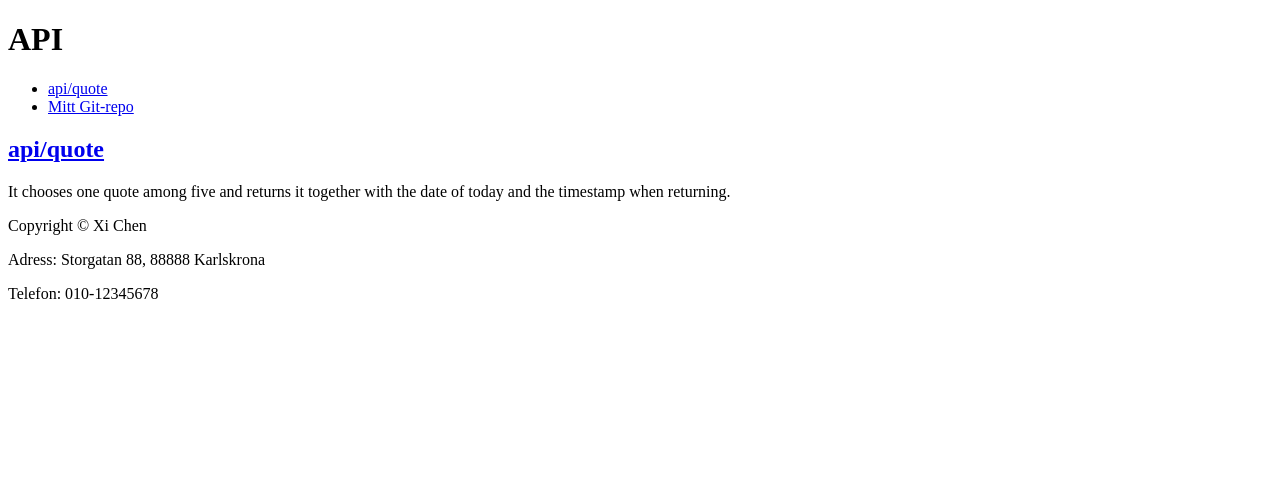
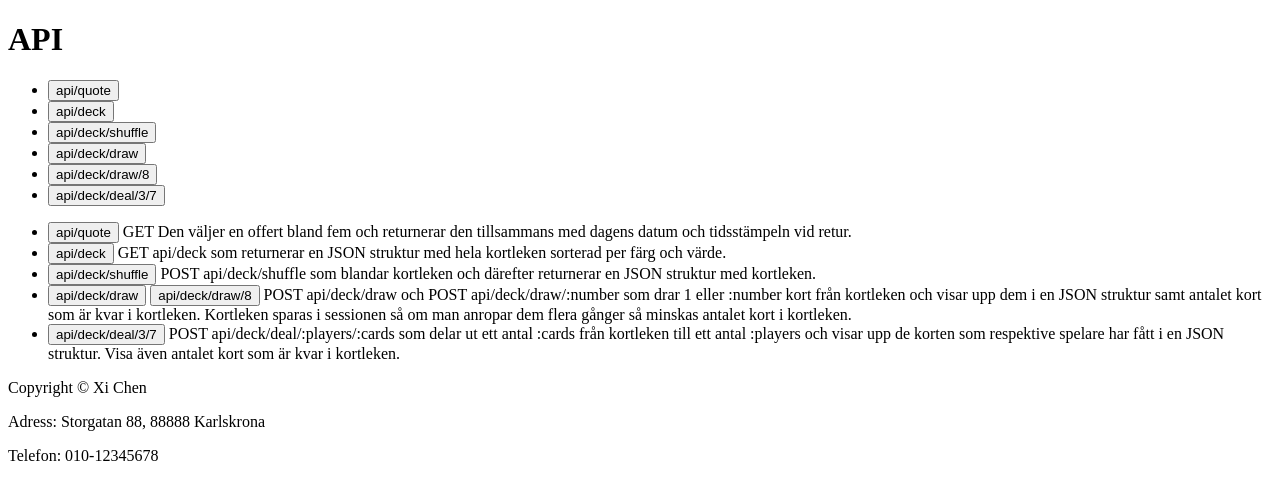
Before and after one commit to guschenxi/BTH_DV1608_mvc, a Symfony app: template templates/api.html.twig in a window 1280 px wide. Shown: the part 150-650 px from the top of the page. Run offline with Twig, Linux system fonts and the light colour scheme; the template is opened without the code that fills it, so the values that code supplies are empty; some libraries are stand-ins or nearby versions.

Commit message:
Added route POST api/deck/deal/:players/:cards. Created API-sidan with form and buttons for all api-functions. Updated card-home-page with explanation of the classes and added UML-diagram.

```diff
--- a/templates/api.html.twig
+++ b/templates/api.html.twig
@@ -1,21 +1,86 @@
 {% extends "base.html.twig" %}
 
-{% block title %}About{% endblock %}
+{% block title %}API{% endblock %}
 
 {% block body %}
     <h1>API</h1>
+    <form method="post" action="">
     <div class="wrapper">
+
     	<div class="wrapper-sidebar">
     	    <ul>
-			    <li><a href="/api/quote/">api/quote</a></li>
-			    <li><a href="https://github.com/guschenxi">Mitt Git-repo</a></li>
+			    <li>
+			        <input type="submit" name="do_it" value="api/quote"
+						onClick="this.form.action='/api/quote';this.form.method='get';"
+					>
+			    </li>
+			    <li>
+			        <input type="submit" name="do_it" value="api/deck"
+						onClick="this.form.action='{{ path('api_deck') }}';this.form.method='get';"
+					>
+			    </li>
+			    <li>
+			        <input type="submit" name="do_it" value="api/deck/shuffle"
+						onClick="this.form.action='{{ path('api_deck_shuffle') }}';this.form.method='post';"
+					>
+			    </li>
+			    <li>
+			        <input type="submit" name="do_it" value="api/deck/draw"
+						onClick="this.form.action='{{ path('api_deck_draw') }}';this.form.method='post';"
+					>
+			    </li>
+			    <li>
+			        <input type="submit" name="do_it" value="api/deck/draw/8"
+						onClick="this.form.action='/api/deck/draw/8';this.form.method='post';"
+					>
+			    </li>
+			    <li>
+			        <input type="submit" name="do_it" value="api/deck/deal/3/7"
+						onClick="this.form.action='/api/deck/deal/3/7';this.form.method='post';"
+					>
+			    </li>
 			</ul>
 		</div>
     	<div class="wrapper-content">
-			<a href="/api/quote/"><h2>api/quote</h2></a>
-			It chooses one quote among five and returns it together with the date of today and the timestamp when returning.
+			<ul>
+			    <li>
+					<input type="submit" name="do_it" value="api/quote"
+						onClick="this.form.action='/api/quote';this.form.method='get';"
+					>
+						GET Den väljer en offert bland fem och returnerar den tillsammans med dagens datum och tidsstämpeln vid retur.
+				</li>
+				<li>
+					<input type="submit" name="do_it" value="api/deck"
+						onClick="this.form.action='{{ path('api_deck') }}';this.form.method='get';"
+					>
+				 	GET api/deck som returnerar en JSON struktur med hela kortleken sorterad per färg och värde.
+				</li>
+				<li>
+					<input type="submit" name="do_it" value="api/deck/shuffle"
+						onClick="this.form.action='{{ path('api_deck_shuffle') }}';this.form.method='post';"
+					>
+					POST api/deck/shuffle som blandar kortleken och därefter returnerar en JSON struktur med kortleken.
+				</li>
+				<li>
+					<input type="submit" name="do_it" value="api/deck/draw"
+						onClick="this.form.action='{{ path('api_deck_draw') }}';this.form.method='post';"
+					>
+					<input type="submit" name="do_it" value="api/deck/draw/8"
+						onClick="this.form.action='/api/deck/draw/8';this.form.method='post';"
+					>
 
-			</a>
+					POST api/deck/draw och POST api/deck/draw/:number som drar 1 eller :number kort från kortleken och visar upp dem i en JSON struktur samt antalet kort som är kvar i kortleken. Kortleken sparas i sessionen så om man anropar dem flera gånger så minskas antalet kort i kortleken.
+				</li>
+				<li>
+					<input type="submit" name="do_it" value="api/deck/deal/3/7"
+						onClick="this.form.action='/api/deck/deal/3/7';this.form.method='post';"
+					>
+
+					POST api/deck/deal/:players/:cards som delar ut ett antal :cards från kortleken till ett antal :players och visar upp de korten som respektive spelare har fått i en JSON struktur. Visa även antalet kort som är kvar i kortleken.
+				</li>
+			</ul>
     	</div>
+
 	</div>
+</form>
 {% endblock %}
--- a/templates/card.base.html.twig
+++ b/templates/card.base.html.twig
@@ -20,10 +20,13 @@
 		</header>
         <nav>
             <ul>
-				<li><a href="{{ path('card_start') }}">Home</a></li>
+				<li><a href="{{ path('home') }}">Home</a></li>
+				<li><a href="{{ path('card_start') }}">Card Home</a></li>
 				<li><a href="{{ path('card_deck') }}">Deck</a></li>
 				<li><a href="{{ path('card_shuffle') }}">Shuffle</a></li>
 				<li><a href="{{ path('card_draw') }}">Draw</a></li>
+				<li><a href="/card/draw/5">Draw/5</a></li>
+				<li><a href="/card/deck/deal/3/5">Deal/3/5</a></li>
 			</ul>
         </nav>
 
--- a/templates/home.html.twig
+++ b/templates/home.html.twig
@@ -5,5 +5,5 @@
 {% block body %}
     <h1>Home</h1>
     <p>Student xich23</p>
-    <img src="{{ asset('img/me.webp') }}" alt="">
+    <img src="{{ asset('img/me.webp') }}" alt="my profile picture">
 {% endblock %}
```
Also changed, not shown: assets/styles/app.css (+6 -1 lines), src/Controller/APIController.php (+44 -20 lines), templates/card/home.html.twig (+7 -5 lines), public/img/uml.png (added), 1 other file.
